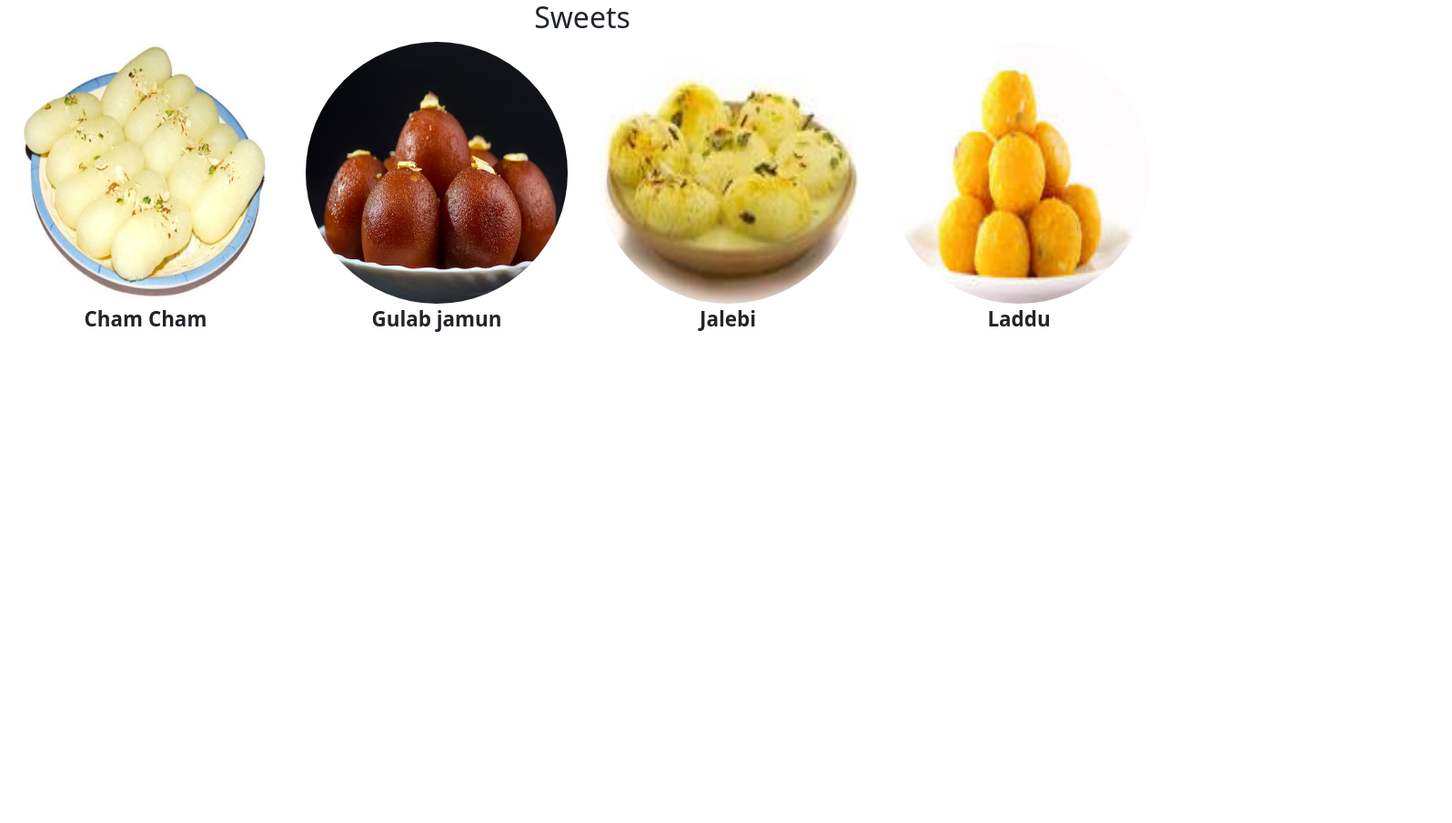
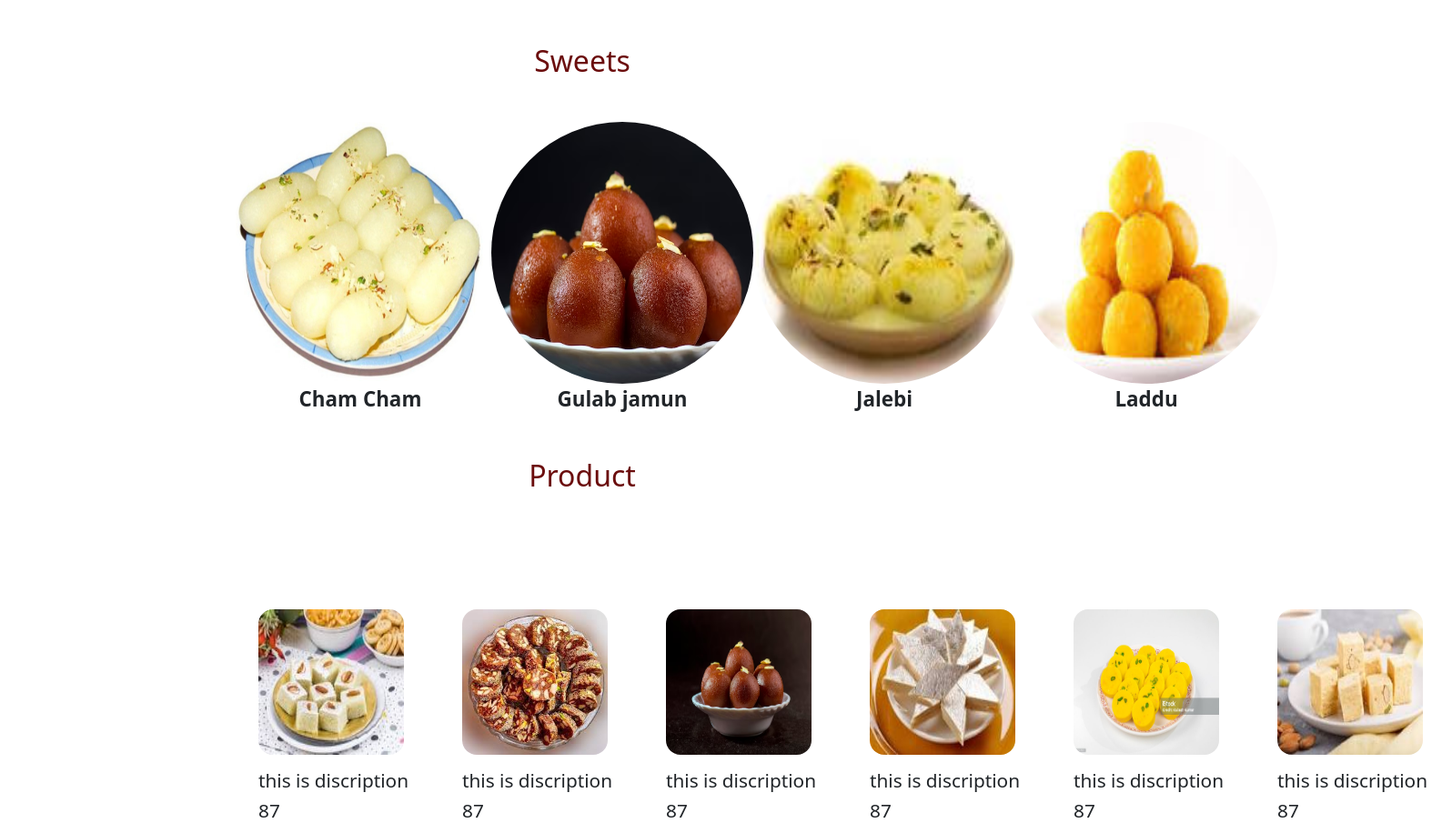
Before and after one commit to pournimaanjole/sweet-shop, a React app: page / in a window 1280 px wide. Shown: the whole page at 91% size, 1596 px wide, since content can reach past the window. Before the commit the page ends 800 px from the top, so only its background shows below. Built offline with nearby package versions, Linux system fonts and the light colour scheme.

Commit message:
home page is completed

```diff
--- /dev/null
+++ b/src/components/Productcard/Productcard.css
@@ -0,0 +1,18 @@
+.product-card{
+    height:14rem;
+    width: 14rem;
+    margin-top: 5rem
+}
+.product-img{
+    height: 10rem;
+    width: 10rem;
+    display: block;
+    margin: 1rem auto;
+    border: none;
+    border-radius: 1rem;
+}
+.product-card h3{
+    font-size: 1.3rem;
+    font-weight:500 ;
+    margin-left: 2rem;
+}
--- /dev/null
+++ b/src/components/Productcard/Productcard.js
@@ -0,0 +1,16 @@
+import React from 'react';
+import './Productcard.css'
+
+const Productcard = ({img,discription,price}) => {
+  return (
+    <div>
+      <div className='product-card'>
+<img src={img} className='product-img'></img>
+<h3>{discription}</h3>
+<h3>{price}</h3>
+      </div>
+    </div>
+  )
+}
+
+export default Productcard
--- /dev/null
+++ b/src/utils/Product.json
@@ -0,0 +1,36 @@
+{
+    "tittle":"Product Section",
+    "product": [
+        {
+            "img":"productimg/badam.jpeg",
+            "discription":"this is discription",
+            "price":87
+        },
+        {
+            "img":"productimg/dry.jpeg",
+            "discription":"this is discription",
+            "price":87
+        },
+        {
+            "img":"productimg/gulab.avif",
+            "discription":"this is discription",
+            "price":87
+        },
+        {
+            "img":"productimg/kajukatli.jpeg",
+            "discription":"this is discription",
+            "price":87
+        },
+        {
+            "img":"productimg/peda.jpg",
+            "discription":"this is discription",
+            "price":87
+        },
+        {
+            "img":"productimg/soanpapdi.jpeg",
+            "discription":"this is discription",
+            "price":87
+        }
+
+    ]
+}
--- a/src/views/Home/Home.css
+++ b/src/views/Home/Home.css
@@ -5,7 +5,11 @@
     width: 100vh;
 }
 .text-center{
-    margin-top: 2rem;
+
     text-align: center;
     color: rgb(107, 13, 13);
+    margin: 3rem 0;
 }
+.herosection{
+    width: 100vw;
+}
--- a/src/views/Home/Home.js
+++ b/src/views/Home/Home.js
@@ -1,6 +1,10 @@
 import React from 'react';
 import Sweets from './../../utils/Sweets.json';
 import Sweetcard from '../../components/Sweetcard/Sweetcard';
+import Product from './../../utils/Product.json';
+import Productcard from '../../components/Productcard/Productcard';
+import herosection from './heto.jpeg';
+import './Home.css';
 
 import { Link } from 'react-router-dom';
 
@@ -11,8 +15,9 @@ const Home = () => {
 
 
   return (<>
+
 <h2 className='text-center'>Sweets</h2>
-<div className='d-flex contaier  justify-content-around  '>
+<div className='d-flex contaier container justify-content-around  '>
 
 
 {
@@ -26,8 +31,20 @@ const Home = () => {
 
   })
 }
+
+
 </div>
-
+<h2 className='text-center'>Product</h2>
+      <div className='d-flex container justify-content-around'>
+      {
+  Product.product.map((product,index)=>{
+const {img, discription,price} = product;
+return(<>
+<Productcard img={img} discription={discription} price={price}/>
+</>)
+  })
+}
+      </div>
 
     </>
   )
```
Also changed, not shown: public/productimg/badam.jpeg (added), public/productimg/dry.jpeg (added), public/productimg/gulab.avif (added), public/productimg/kajukatli.jpeg (added), public/productimg/peda.jpg (added), public/productimg/soanpapdi.jpeg (added), src/views/Home/herosection1.jpg (added), src/views/Home/heto.jpeg (added).
